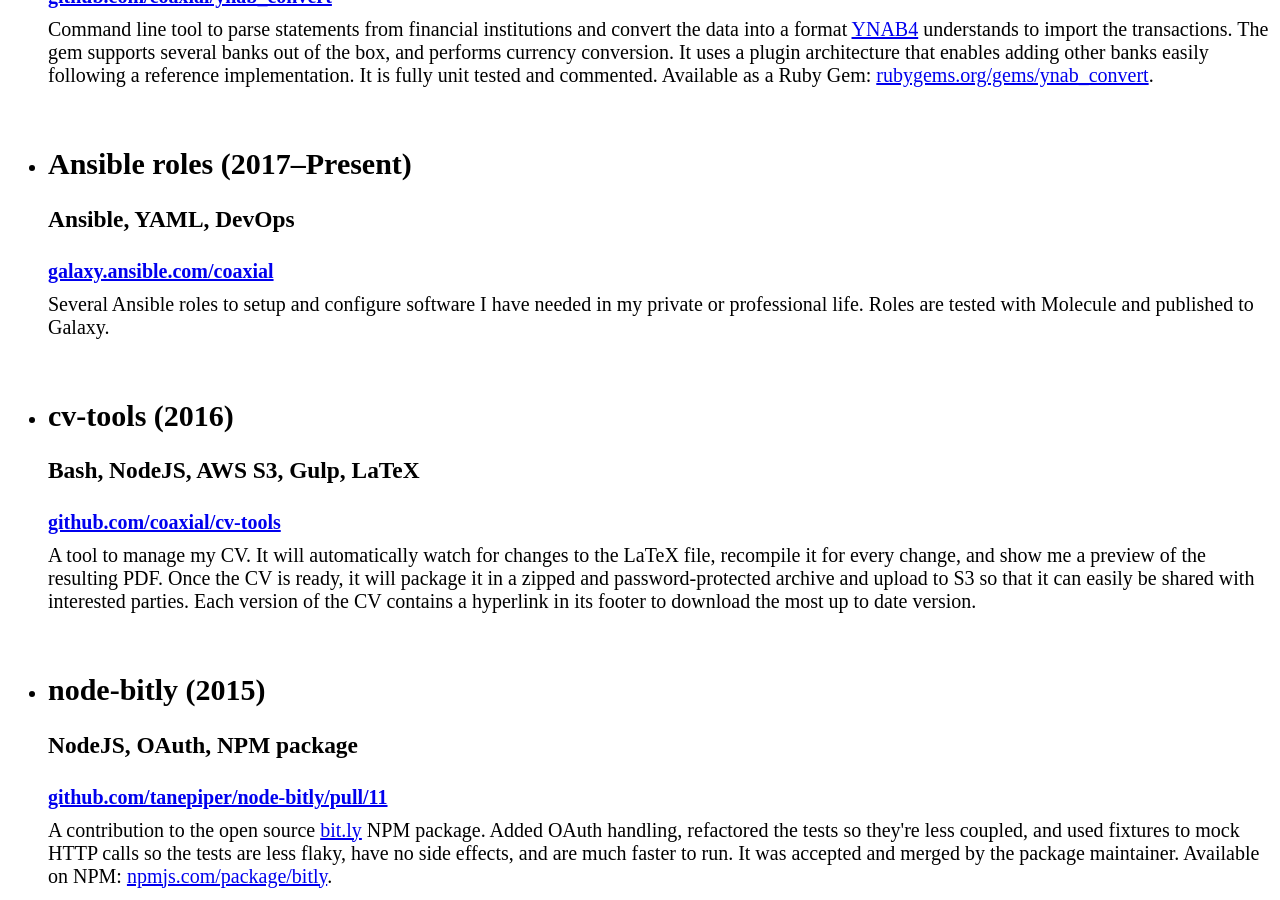
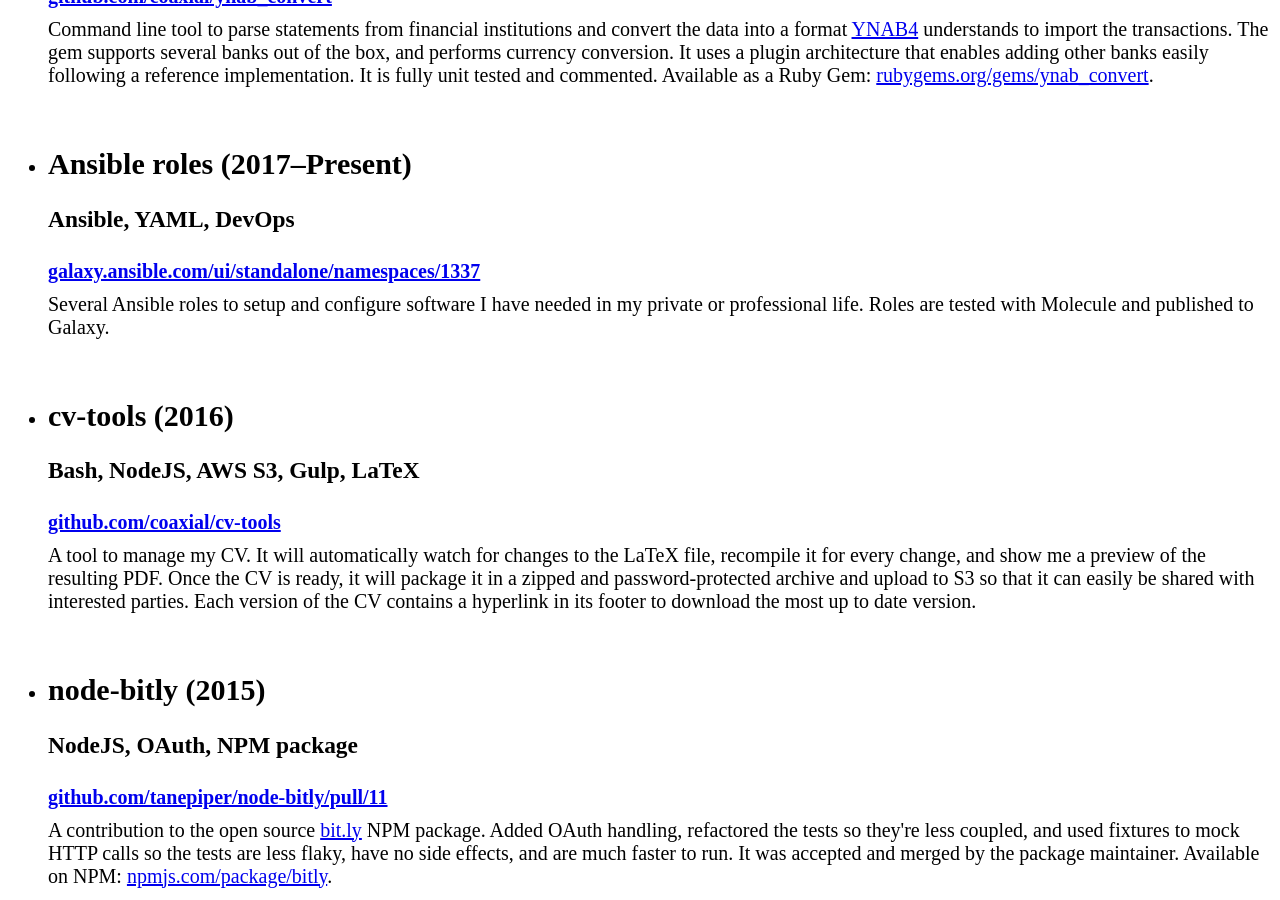
Before and after one commit to coaxial/hello, a Jekyll site: the page built from showcase/index.html, in a window 1280 px wide and 900 px high, scrolled down 1849 px. Built offline with Jekyll 4.4.1, drawn with Linux system fonts in a browser that asks for light colours; a script that is not in the unit is left out.

Commit message:
Update hyperlink

```diff
--- a/_data/showcase.yml
+++ b/_data/showcase.yml
@@ -74,7 +74,7 @@ projects:
   - name: "Ansible roles"
     year: 2017–Present
     technologies: Ansible, YAML, DevOps
-    repo: galaxy.ansible.com/coaxial
+    repo: galaxy.ansible.com/ui/standalone/namespaces/1337
     description: >-
       Several Ansible roles to setup and configure software I have needed in
       my private or professional life. Roles are tested with Molecule and
```
